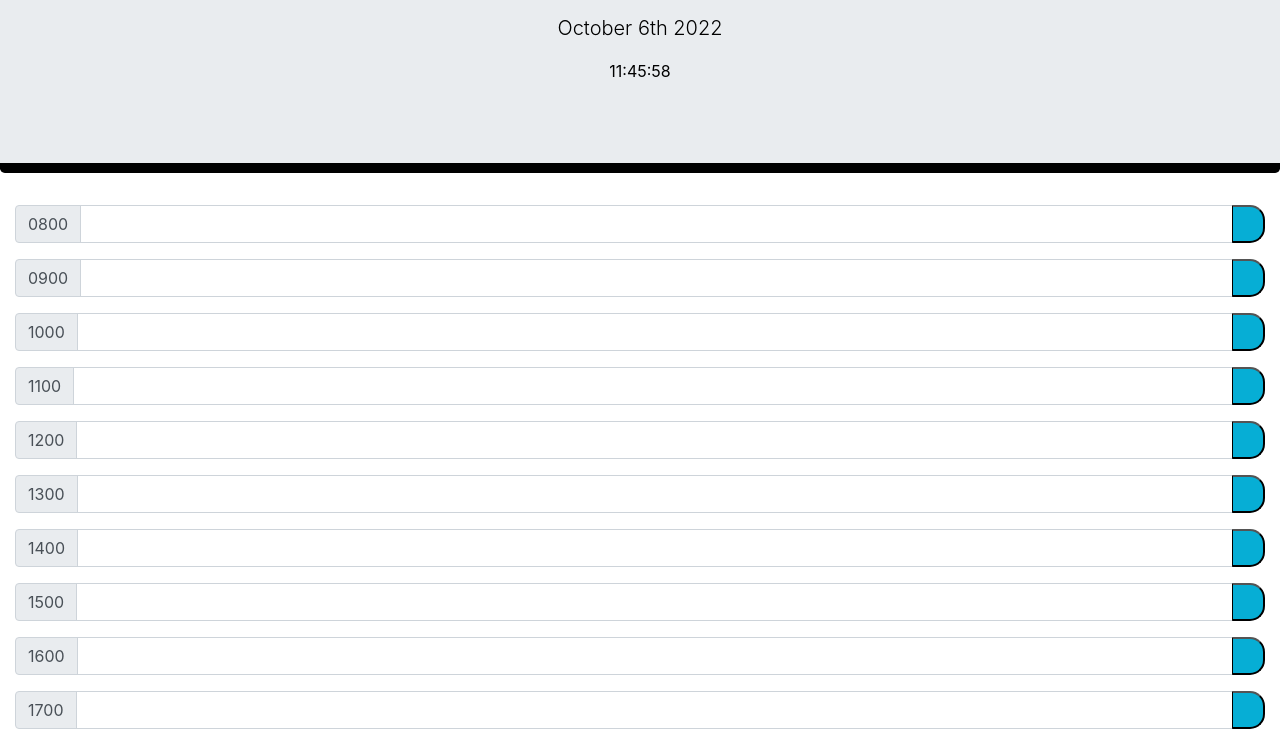
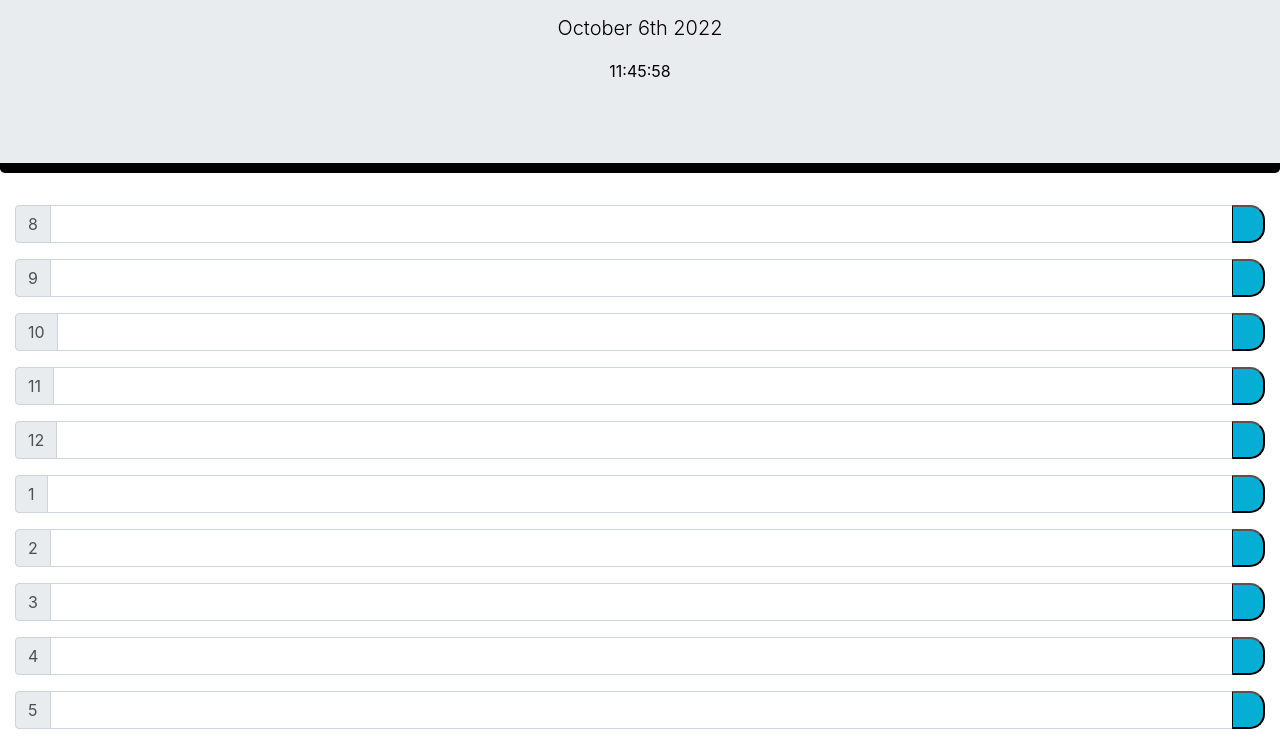
Before and after one commit to swnova/overtime, a plain HTML site: page Develop/index.html in a window 1280 px wide. Shown: the part 191-936 px from the top of the page. Drawn offline with nearby package versions, Linux system fonts and the light colour scheme.

Commit message:
adding updates to HTML span time numeration

```diff
--- a/Develop/index.html
+++ b/Develop/index.html
@@ -36,9 +36,9 @@
       <section id="block1"></section>
         <div class="input-group mb-3">
           <div class="input-group-prepend">
-            <span class="input-group-text">0800</span>
+            <span class="input-group-text">8</span>
           </div>
-         <input type="text" class="form-control" aria-label="Amount (to the nearest dollar)">
+         <input type="text" class="form-control" aria-label="user-input">
          <div class="input-group-append">
             <button class="col-1 saveBtn">
           </div>
@@ -48,9 +48,9 @@
       <section id="block2">
         <div class="input-group mb-3">
           <div class="input-group-prepend">
-            <span class="input-group-text">0900</span>
+            <span class="input-group-text">9</span>
           </div>
-          <input type="text" class="form-control" aria-label="Amount (to the nearest dollar)">
+          <input type="text" class="form-control" aria-label="user-input">
           <div class="input-group-append">
             <button class="col-1 saveBtn">
           </div>
@@ -60,9 +60,9 @@
       <section id="block3"></section>
         <div class="input-group mb-3">
           <div class="input-group-prepend">
-            <span class="input-group-text">1000</span>
+            <span class="input-group-text">10</span>
           </div>
-          <input type="text" class="form-control" aria-label="Amount (to the nearest dollar)">
+          <input type="text" class="form-control" aria-label="user-input">
           <div class="input-group-append">
             <button class="col-1 saveBtn">
           </div>
@@ -72,9 +72,9 @@
       <section id="block4">
         <div class="input-group mb-3">
           <div class="input-group-prepend">
-           <span class="input-group-text">1100</span>
+           <span class="input-group-text">11</span>
           </div>
-          <input type="text" class="form-control" aria-label="Amount (to the nearest dollar)">
+          <input type="text" class="form-control" aria-label="user-input">
           <div class="input-group-append">
             <button class="col-1 saveBtn">
           </div>
@@ -84,9 +84,9 @@
       <section id="block5">
         <div class="input-group mb-3">
           <div class="input-group-prepend">
-            <span class="input-group-text">1200</span>
+            <span class="input-group-text">12</span>
           </div>
-          <input type="text" class="form-control" aria-label="Amount (to the nearest dollar)">
+          <input type="text" class="form-control" aria-label="user-input">
           <div class="input-group-append">
             <button class="col-1 saveBtn">
           </div>
@@ -96,9 +96,9 @@
       <section id="block6">
         <div class="input-group mb-3">
           <div class="input-group-prepend">
-            <span class="input-group-text">1300</span>
+            <span class="input-group-text">1</span>
           </div>
-          <input type="text" class="form-control" aria-label="Amount (to the nearest dollar)">
+          <input type="text" class="form-control" aria-label="user-input">
           <div class="input-group-append">
           <button class="col-1 saveBtn">
           </div>
@@ -108,9 +108,9 @@
       <section id="block7">
         <div class="input-group mb-3">
           <div class="input-group-prepend">
-            <span class="input-group-text">1400</span>
+            <span class="input-group-text">2</span>
           </div>
-          <input type="text" class="form-control" aria-label="Amount (to the nearest dollar)">
+          <input type="text" class="form-control" aria-label="user-input">
           <div class="input-group-append">
             <button class="col-1 saveBtn">
           </div>
@@ -120,9 +120,9 @@
       <section id="block8">
         <div class="input-group mb-3">
          <div class="input-group-prepend">
-            <span class="input-group-text">1500</span>
+            <span class="input-group-text">3</span>
           </div>
-          <input type="text" class="form-control" aria-label="Amount (to the nearest dollar)">
+          <input type="text" class="form-control" aria-label="user-input">
           <div class="input-group-append">
             <button class="col-1 saveBtn">
           </div>
@@ -132,9 +132,9 @@
       <section id="block9">
         <div class="input-group mb-3">
           <div class="input-group-prepend">
-            <span class="input-group-text">1600</span>
+            <span class="input-group-text">4</span>
           </div>
-          <input type="text" class="form-control" aria-label="Amount (to the nearest dollar)">
+          <input type="text" class="form-control" aria-label="user-input">
           <div class="input-group-append">
             <button class="col-1 saveBtn">
           </div>
@@ -144,9 +144,9 @@
       <section id="block10">
         <div class="input-group mb-3">
           <div class="input-group-prepend">
-            <span class="input-group-text">1700</span>
+            <span class="input-group-text">5</span>
           </div>
-          <input type="text" class="form-control" aria-label="Amount (to the nearest dollar)">
+          <input type="text" class="form-control" aria-label="user-input">
           <div class="input-group-append">
             <button class="col-1 saveBtn">
           </div>
--- a/assets/script.js
+++ b/assets/script.js
@@ -1,31 +1,34 @@
 //Date + Time display//
-var todaysDate = 0
+var todaysDate = 0;
 var relTime = moment().hours;
 var runningDate = setInterval(function() {
     todaysDate = moment().format('MMMM Do YYYY');
     $("#currentDay").html(todaysDate);
-
+//var text = jqueryval(text);
+var time = moment().hours;
+//var currentBlock = val(span.val)
 var timer = moment().format('h:mm:ss');
     $('#timer').html(timer);
 }, 100)
 
 //save button listener
-var saveBtn = $(".saveBtn")
+var saveBtn = $(".saveBtn");
 
 saveBtn.on("click", function() {
     var text = $(this).siblings("text").val();
+    console.log(text)
     var time = $(this).parent().attr("id");
     localStorage.setItem(time, text)
-})
+});
 
 //console.log(saveBtn.on)
-console.log("timer")
-function dataTiming() {
 
+//function dataTiming() {
+    //console.log(hello)
 
-    $("#block").each(function() {
-        var currentBlock = parseInt($(this).attr("id"));
-
+    $(".input-group").forEach(function() {
+        var currentBlock = $("span-class").val();
+      console.log(currentBlock)
         if (currentblock > relTime ) {
             $(this).addClass("future");
         }       else if (currentBlock === timenow) {
@@ -35,4 +38,6 @@ function dataTiming() {
         }
     })
 
-};
+//};
+
+//dataTiming()
```
Also changed, not shown: 1 other file.
